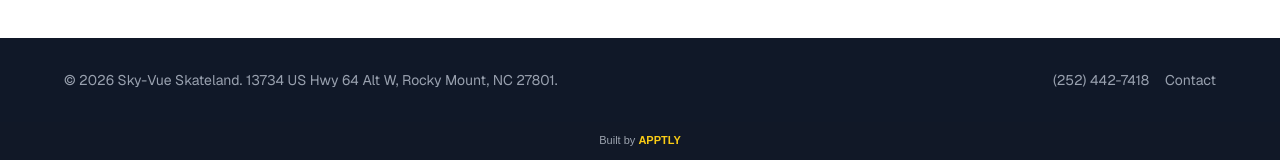
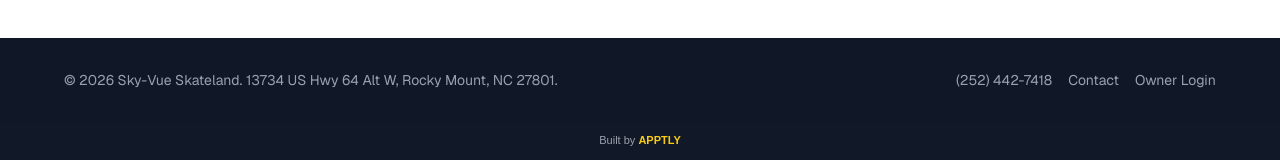
Before and after one commit to myapptly/sky-vue-skateland, a Next.js app: page / in a window 1280 px wide. Shown: the part 2315-2475 px from the top of the page. Built offline with nearby package versions, Linux system fonts and the light colour scheme; no server answers; the database is empty.

Commit message:
Add easy-to-find Sky-Vue owner login

```diff
--- a/app/page.tsx
+++ b/app/page.tsx
@@ -295,6 +295,7 @@ export default function Home() {
           <div className="flex flex-wrap justify-center gap-4">
             <a href="tel:2524427418" className="hover:text-white">(252) 442-7418</a>
             <a href="https://skyvueskateland.com/contact-sky-vue-skateland/" target="_blank" rel="noopener noreferrer" className="hover:text-white">Contact</a>
+            <Link href="/admin/login" className="hover:text-white">Owner Login</Link>
           </div>
         </div>
       </footer>
```
